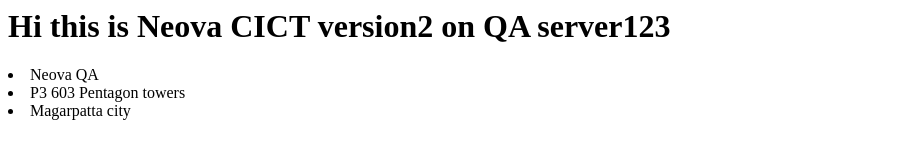
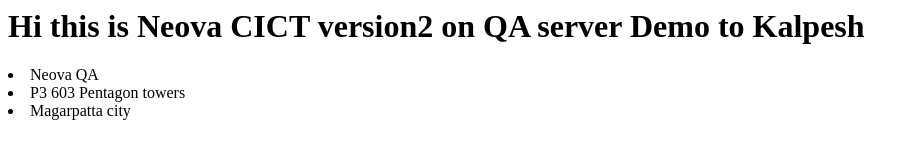
Before and after one commit to swapnil9966/AutomatedDeploymentQAserver, a plain HTML site: page index.html in a window 1280 px wide. Shown: the whole page, without its empty margins (0-920 px from the left). Drawn offline with Linux system fonts and the light colour scheme.

Commit message:
Update index.html

```diff
--- a/index.html
+++ b/index.html
@@ -3,7 +3,7 @@
   <title>Neova</title>
  </head>
  <body>
- <h1>Hi this is Neova CICT version2 on QA server123</h1>
+ <h1>Hi this is Neova CICT version2 on QA server Demo to Kalpesh</h1>
     <li> Neova QA </li>
     <li> P3 603 Pentagon towers </li>
     <li> Magarpatta city </li>
```
